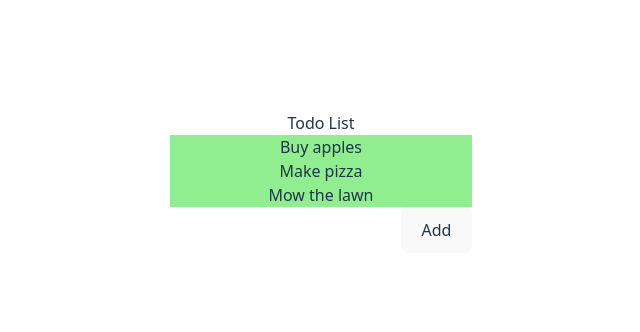
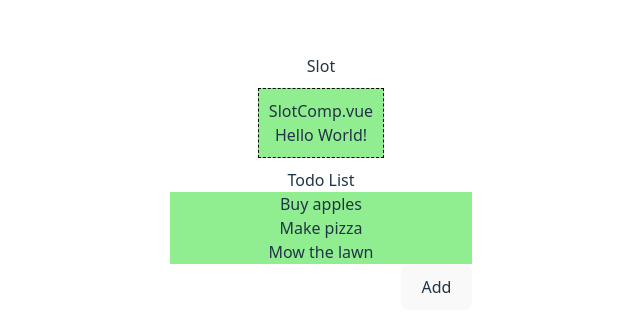
Before and after one commit to dasolerfo/aprenent-vue, a Vue app: page / in a window 1280 px wide. Shown: the part 218-550 px from the top of the page, without its empty margins (319-959 px from the left). Built offline with nearby package versions, Linux system fonts and the light colour scheme.

Commit message:
Provant els Slots en VUE

```diff
--- a/src/App2.vue
+++ b/src/App2.vue
@@ -1,4 +1,7 @@
 <template>
+    <h2>Slot</h2>
+    <slot-comp>Hello World!</slot-comp>
+
     <h3>Todo List</h3>
     <ul>
       <todo-item
--- /dev/null
+++ b/src/components/SlotComponent.vue
@@ -0,0 +1,14 @@
+<template>
+    <div>
+        <p>SlotComp.vue</p>
+        <slot></slot>
+    </div>
+</template>
+
+<script></script>
+
+<style scoped>
+    div {
+        background-color: lightgreen;
+    }
+</style>
--- a/src/main.js
+++ b/src/main.js
@@ -2,9 +2,12 @@ import { createApp } from 'vue'
 
 import App from './App.vue'
 import App2 from './App2.vue'
+
+import SlotComponent from './components/SlotComponent.vue'
 import FoodItem from './components/FoodItem.vue'
 import './style.css'
 
 const app = createApp(App2)
 app.component('FoodItem', FoodItem)
+app.component('slot-comp', SlotComponent)
 app.mount('#app')
```
